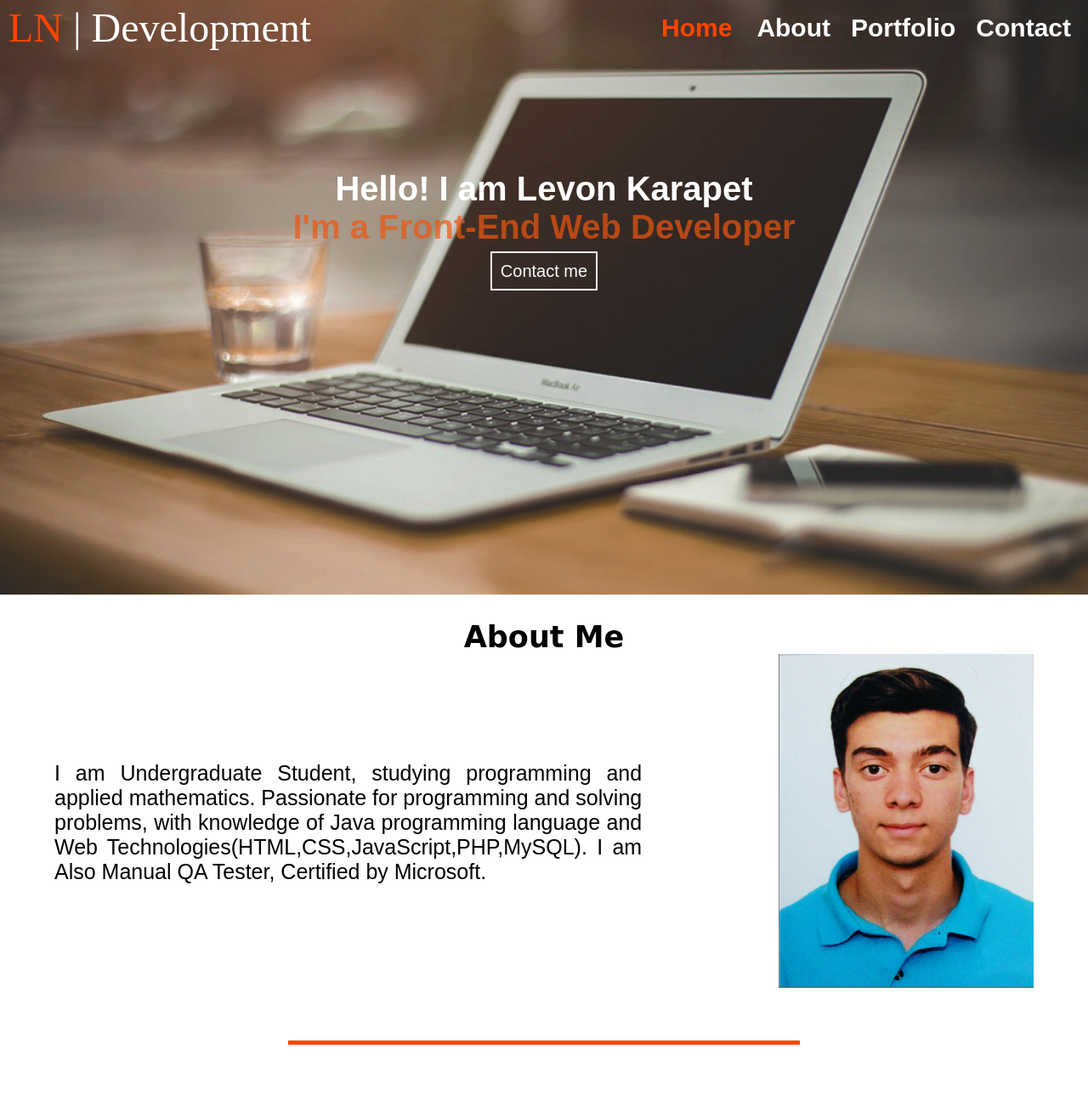
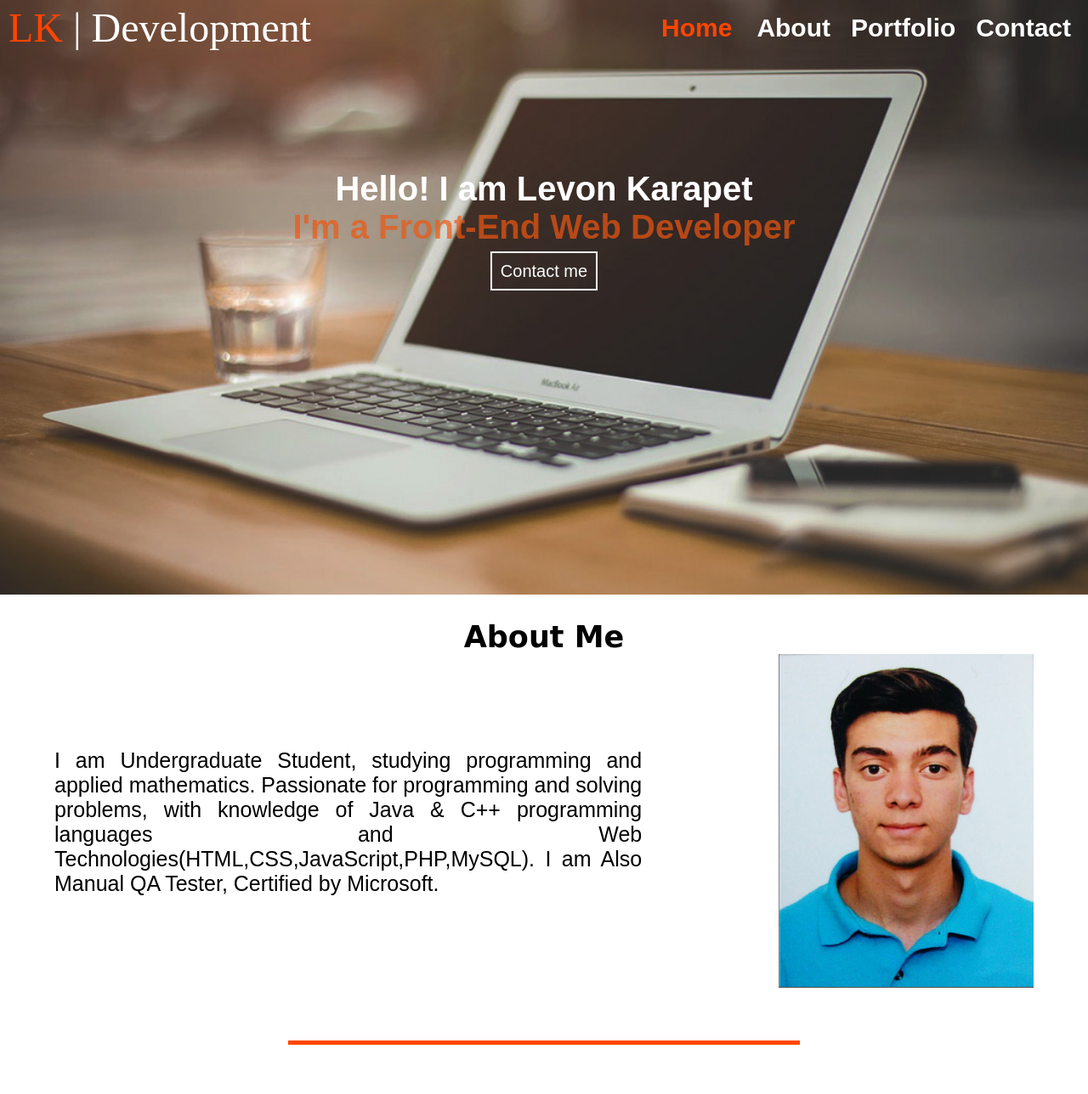
Before and after one commit to LionKarapet/My-Website, a plain HTML site: page index.html in a window 1280 px wide. Shown: the top 1288 px of the page at 85% size. Drawn offline with nearby package versions, Linux system fonts and the light colour scheme.

Commit message:
Update Second time
Name fixing

```diff
--- a/index.html
+++ b/index.html
@@ -13,7 +13,7 @@
 </head>
 <body>
     <header class="nav" id="nav">
-        <a href="index.html" class="logo"><span>LN</span> | Development</a>
+        <a href="index.html" class="logo"><span>LK</span> | Development</a>
                 <nav>
                      <a id="icon"> <img src="images/Hamburger_icon.svg.png" ></a>
                         <ul id="nav_ul">
@@ -55,7 +55,7 @@
             <div class="text">
                 <p>
                     I am Undergraduate Student, studying programming and applied mathematics.
-                    Passionate for programming and solving problems, with knowledge of Java programming language
+                    Passionate for programming and solving problems, with knowledge of Java & C++ programming languages
                     and Web Technologies(HTML,CSS,JavaScript,PHP,MySQL). I am Also Manual QA Tester, Certified by Microsoft.
                 </p>
             </div>
```
